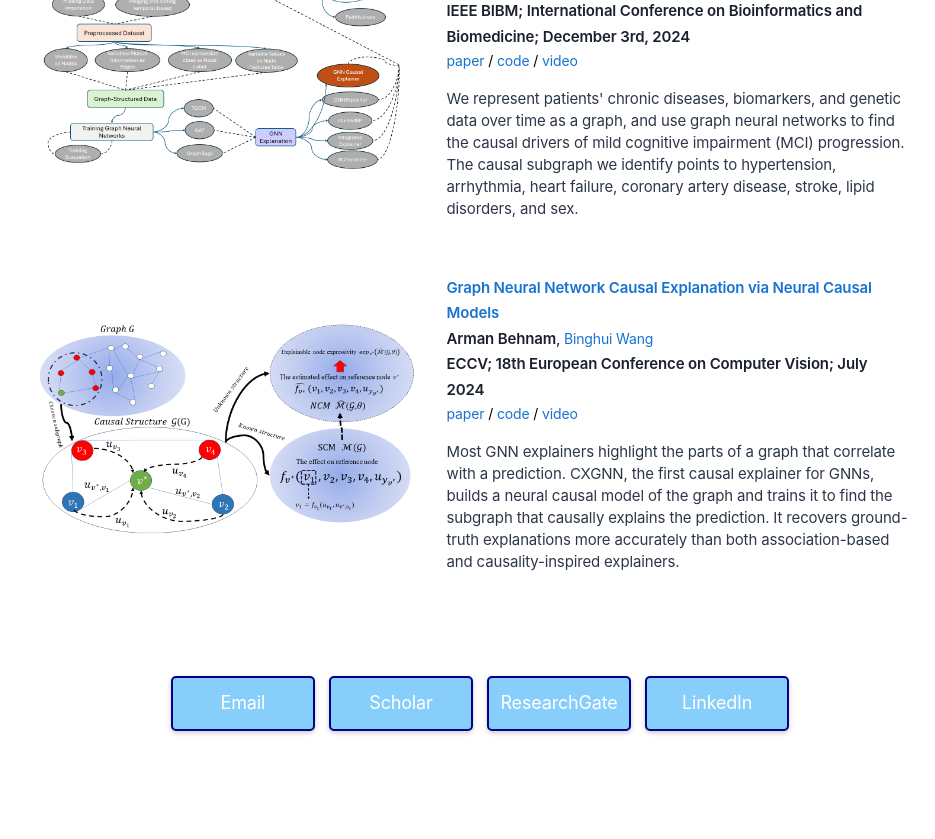
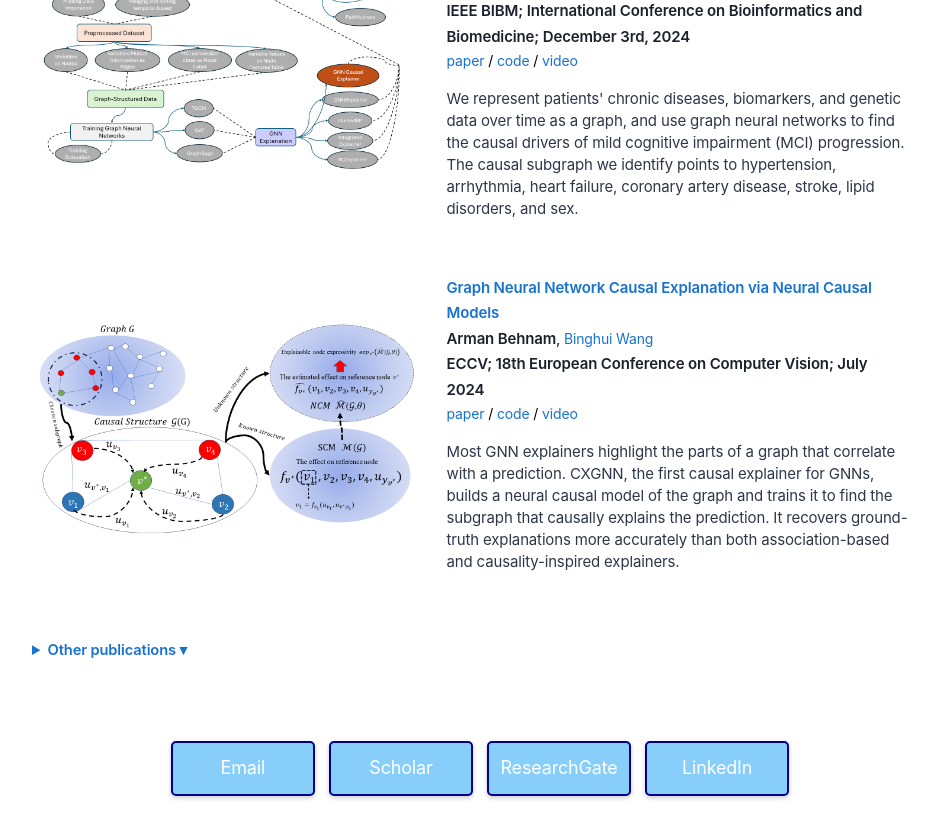
Before and after one commit to ArmanBehnam/ArmanBehnam.github.io, a Jekyll site: the page built from index.html, in a window 1280 px wide and 900 px high, scrolled down 3136 px. Shown: the top 839 px of the window, without its empty margins (160-1095 px from the left). Built offline with Jekyll 4.4.1, drawn with Linux system fonts in a browser that asks for light colours.

```diff
--- a/index.html
+++ b/index.html
@@ -297,6 +297,22 @@ border-radius:50%; object-fit:cover; object-position:center 30%; margin:0 0 16px
 	  </tr>
      </tbody></table>
 
+
+<details style="margin:30px 0 10px 0;">
+  <summary style="cursor:pointer; font-weight:600; color:#1772d0; font-size:1.05em;">Other publications ▾</summary>
+  <ul style="margin-top:14px; line-height:1.8;">
+    <li><a href="https://www.sciencedirect.com/science/article/abs/pii/B9780323954211000045">Artificial Intelligence–Enabled Internet of Things Technologies in Modern Energy Grids</a>. Book chapter, <i>IoT Enabled Multi-Energy Systems</i>, Academic Press, 2023.</li>
+    <li><a href="https://www.sciencedirect.com/science/article/abs/pii/B9780323954211000069">Data Science Leverage and Big Data Analysis for Internet of Things Energy Systems</a>. Book chapter, <i>IoT Enabled Multi-Energy Systems</i>, Academic Press, 2023.</li>
+    <li><a href="https://www.sciencedirect.com/science/article/pii/S2772442521000083">Meta-Health Stack: A New Approach for Breast Cancer Prediction</a>. <i>Healthcare Analytics</i>, 2022.</li>
+    <li><a href="https://link.springer.com/article/10.1007/s40808-021-01086-8">A Data Analytics Approach for COVID-19 Spread and End Prediction (Case Study in Iran)</a>. <i>Modeling Earth Systems and Environment</i>, 2021.</li>
+    <li><a href="https://en.civilica.com/doc/1160931/">A Comparison Between Different Classifications for Predicting Metastasis in Breast Cancer</a>. IIIEC, 2021.</li>
+    <li><a href="https://link.springer.com/chapter/10.1007/978-3-030-89743-7_5">A Study on IoT Applications and Technologies in Logistics</a>. Book chapter, <i>Logistics and Supply Chain Management</i>, 2020.</li>
+  </ul>
+  <p style="margin-top:10px;">Full list on <a href="https://scholar.google.com/citations?user=KgzHjgMAAAAJ">Google Scholar</a>.</p>
+</details>
+
+
+
 <!--Rest -->
 
 <!--    <table style="width:100%;border:0px;border-spacing:0px;border-collapse:separate;margin-right:auto;margin-left:auto;table-layout:fixed;"><tbody>-->
```
